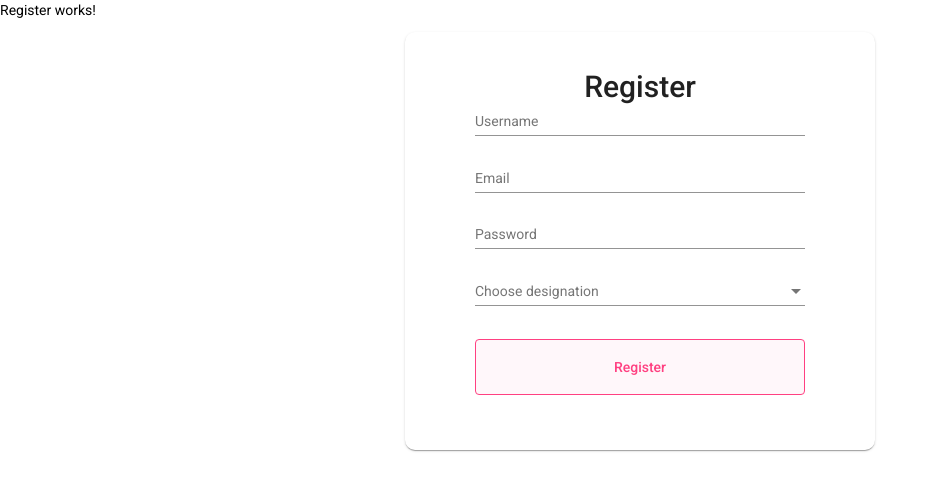
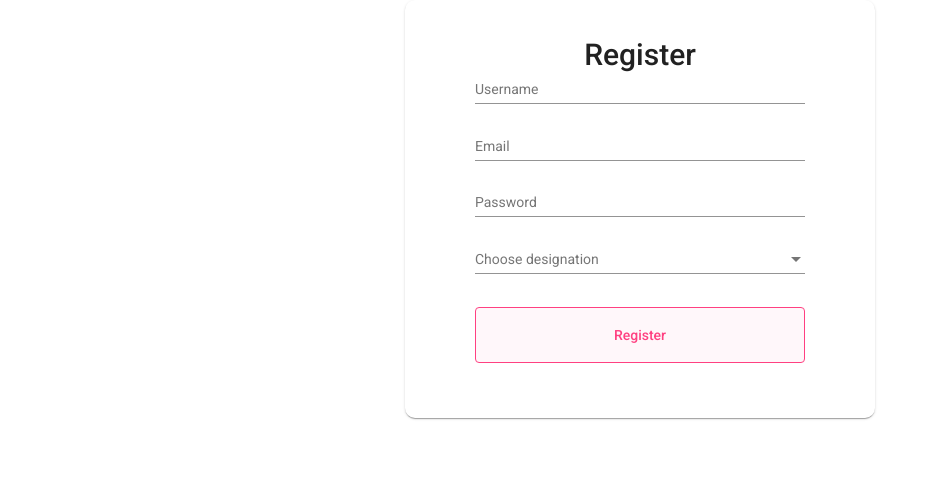
Before and after one commit to Kroster01/managementAccount, an Angular app: page /register in a window 1280 px wide. Shown: the top 490 px of the page, without its empty margins (0-938 px from the left). Built offline with nearby package versions, Linux system fonts and the light colour scheme.

Commit message:
format html login y register

```diff
--- a/src/app/principal/login-y-registro/login/loginComponent/login.component.html
+++ b/src/app/principal/login-y-registro/login/loginComponent/login.component.html
@@ -1,4 +1,3 @@
-<p>login works!</p>
 <div class="main-wrapper" fxLayout="row" fxLayoutAlign="center center">
 
   <mat-card class="box">
--- a/src/app/principal/login-y-registro/register/registerComponent/register.component.html
+++ b/src/app/principal/login-y-registro/register/registerComponent/register.component.html
@@ -1,4 +1,3 @@
-<p>Register works!</p>
 <div class="main-wrapper" fxLayout="row" fxLayoutAlign="center center">
   <mat-card class="box">
     <mat-card-header>
```
Lines whose indentation alone changed are shown as unchanged.
